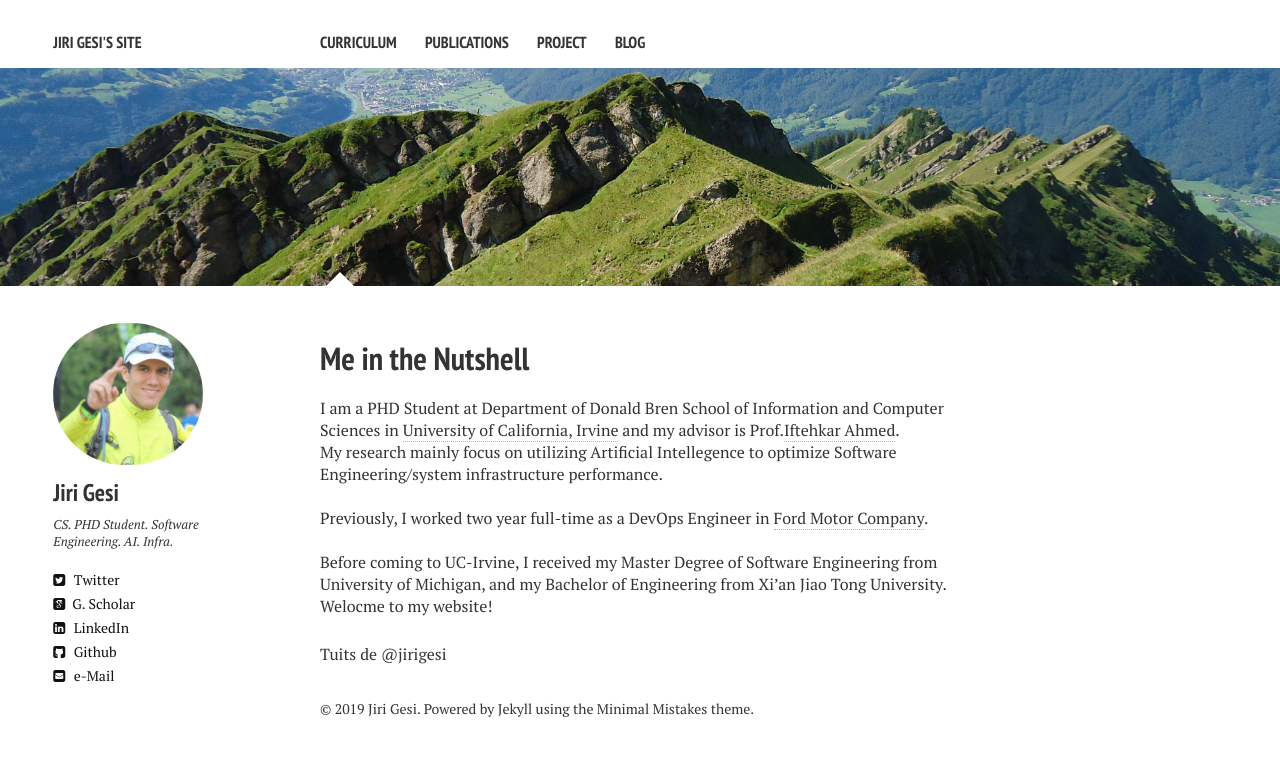
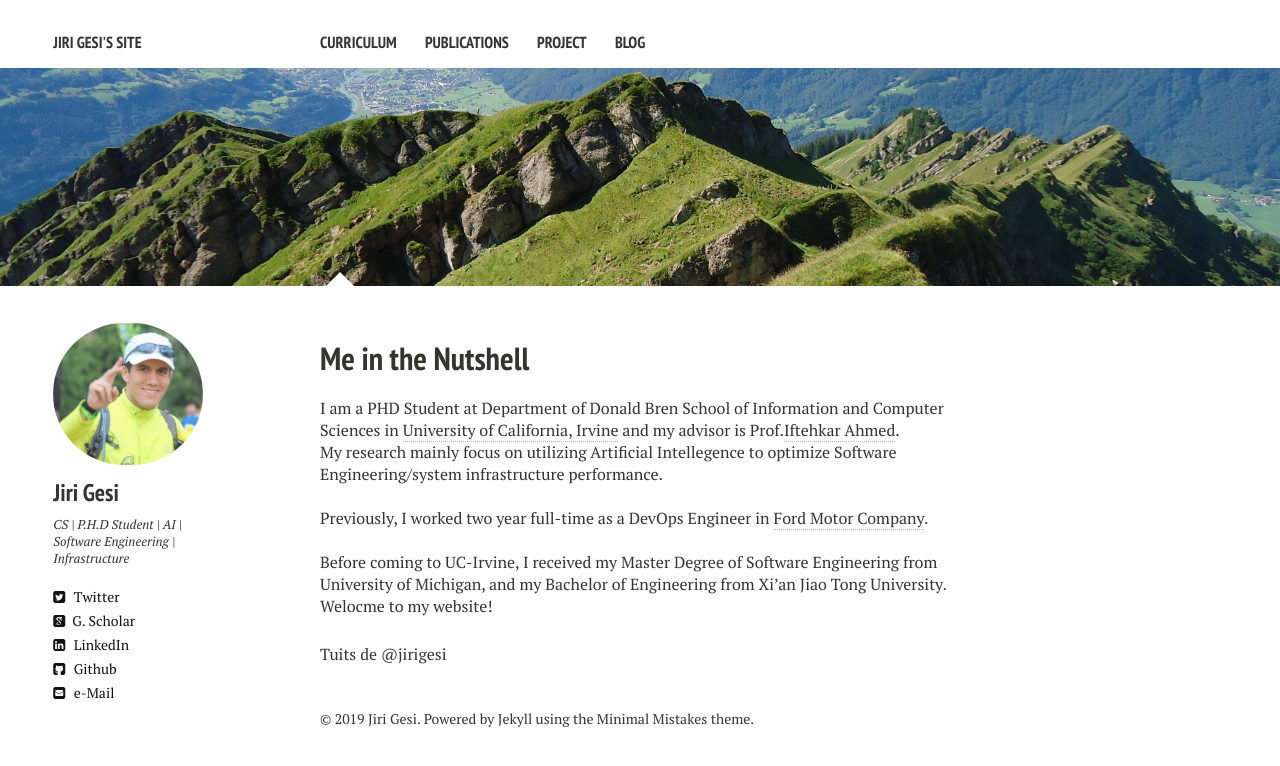
Before and after one commit to Jirigesi/Jirigesi.github.io, a Jekyll site: the page built from index.md, in a window 1280 px wide. Shown: the top 766 px of the page. Built offline with Jekyll 4.4.1, drawn with Linux system fonts in a browser that asks for light colours; nearby versions of some CDN libraries; comment, search, counter and statistics services are not loaded.

Commit message:
Update _config.yml

```diff
--- a/_config.yml
+++ b/_config.yml
@@ -3,14 +3,14 @@ description:      Welcome to my site.
 # Your site's domain goes here. Leave localhost server or blank when working locally.
 url:              //Jirigesi.github.io
 #http://localhost:5000
-#https://jponttuset.github.io
+#https://Jirigesi.github.io
 disqus_shortname: Jirigesi
 
 # Owner/author information
 owner:
   name:           Jiri Gesi
   avatar:         jordi.png
-  bio:            CS. PHD Student. Software Engineering. AI. Infra.
+  bio:            CS | P.H.D Student | AI | Software Engineering | Infrastructure
   email:          jirigesi@gmail.com
   # Social networking links are used in author-bio sidebar. Update and remove as you like.
   twitter: jirigesi
```
